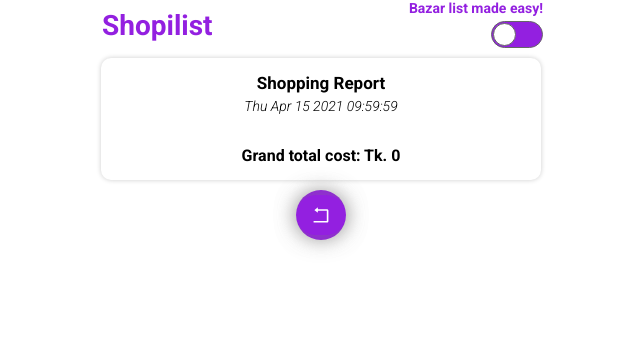
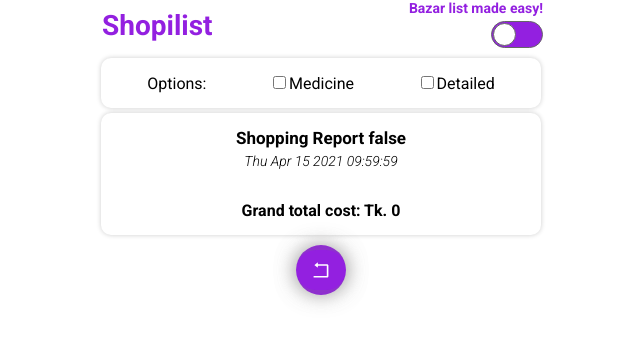
Before and after one commit to metanveer/shopiplanner, a React (Create React App) app: page /report in a window 1280 px wide. Shown: the top 344 px of the page, without its empty margins (319-959 px from the left). Built offline with nearby package versions, Linux system fonts and the light colour scheme.

Commit message:
Updated the report page

```diff
--- a/src/components/ItemCard.js
+++ b/src/components/ItemCard.js
@@ -70,7 +70,7 @@ const ItemCard = ({
       id
     );
     // eslint-disable-next-line react-hooks/exhaustive-deps
-  }, [disc, priceEstimated, id]);
+  }, [disc, priceEstimated]);
 
   function discountedPrice(price, disc) {
     const discountedPrice = price * 1 - (price * Number(disc) * 1) / 100;
--- a/src/components/Summary.js
+++ b/src/components/Summary.js
@@ -67,7 +67,7 @@ const Card = styled.div`
   margin: 0 0.4rem;
   color: ${(p) => p.theme.text};
   background-color: ${({ danger, theme }) =>
-    danger ? `${theme.danger}` : `${theme.cardBg}`};
+    danger ? `${theme.danger}` : `${theme.cardBgSummary}`};
   display: flex;
   flex-direction: column;
   justify-content: space-evenly;
--- a/src/configs/colors.js
+++ b/src/configs/colors.js
@@ -6,6 +6,7 @@ export const light = {
   itemCardDanger: "rgb(225 134 17 / 76%)",
   bg: "white",
   cardBg: "#fff",
+  cardBgSummary: "#eee",
   text: "black",
   textLight: "white",
   inputBorder: "#ccc",
@@ -24,6 +25,7 @@ export const dark = {
   itemCardDanger: "#b41919",
   bg: "#121212",
   cardBg: "#222222",
+  cardBgSummary: "#383838",
   text: "#E3E3E3",
   textLight: "#000",
   inputBorder: "#444",
--- a/src/contexts/ShoppingListReducer.js
+++ b/src/contexts/ShoppingListReducer.js
@@ -108,7 +108,7 @@ export const ShoppingListReducer = (state, action) => {
           ...state,
           ...getItemsCounts(state.shoppingListItems),
           shoppingListItems: [...state.shoppingListItems],
-          message: "Actual Price Added!",
+          message: null,
         };
       }
 
--- a/src/pages/Report.js
+++ b/src/pages/Report.js
@@ -1,4 +1,4 @@
-import React, { useContext } from "react";
+import React, { useContext, useState } from "react";
 import { AiOutlineRollback } from "react-icons/ai";
 import { ShoppingListContext } from "../contexts/ShoppingListContext";
 import { CenterButton, Button, StyledLink } from "../GlobalStyles";
@@ -9,20 +9,53 @@ const Report = () => {
   const { shoppingListItems, allItemsPriceAct } = useContext(
     ShoppingListContext
   );
+
+  const [isMedicine, setIsMedicine] = useState(false);
+  const [isDetailed, setIsDetailed] = useState(false);
+
   const currentDateTime = Date().toString().substring(0, 25);
   return (
     <>
+      <ReportCardOptions>
+        Options:
+        <label>
+          <input
+            name="isMedicine"
+            type="checkbox"
+            checked={isMedicine}
+            onChange={() => setIsMedicine(!isMedicine)}
+          />
+          Medicine
+        </label>
+        <label>
+          <input
+            name="isDetailed"
+            type="checkbox"
+            checked={isDetailed}
+            onChange={() => setIsDetailed(!isDetailed)}
+          />
+          Detailed
+        </label>
+      </ReportCardOptions>
       <ReportCard>
-        <HeadingText>Shopping Report</HeadingText>
+        <HeadingText>Shopping Report {`${isMedicine}`} </HeadingText>
         <DateTimeText>{currentDateTime} </DateTimeText>
         <ItemsListContainer>
+          {!isDetailed && (
             <ol>
               {shoppingListItems.map((item) =>
                 item.isPurchased ? (
                   <ItemsList key={item.id}>
-                  <strong>{item.name}</strong> : {item.quantity} {item.unit} at
-                  Tk. {decimalWithCommas(item.priceActual)}/{item.unit}. Total
-                  Tk. {decimalWithCommas(item.priceActual * item.quantity)}
+                    <strong>{item.name}</strong> :{" "}
+                    <div>
+                      <div>
+                        {item.quantity} {item.unit} at Tk.{" "}
+                        {decimalWithCommas(item.priceActual)}/{item.unit}
+                      </div>{" "}
+                      Total Tk.{" "}
+                      {decimalWithCommas(item.priceActual * item.quantity)}{" "}
+                      <div>{item.disc ? ` Disc (${item.disc}%)` : null}</div>
+                    </div>
                   </ItemsList>
                 ) : (
                   <ItemsList key={item.id}>
@@ -31,6 +64,61 @@ const Report = () => {
                 )
               )}
             </ol>
+          )}
+          {isDetailed && (
+            <ol>
+              {shoppingListItems.map((item) =>
+                item.isPurchased ? (
+                  <ItemsList key={item.id}>
+                    <strong>{item.name}</strong> :{" "}
+                    <div>
+                      <div>
+                        {item.quantity} {item.unit}{" "}
+                      </div>
+                      <div>
+                        {isMedicine ? "MRP " : `Budget/Est.:  `}
+                        <Text>
+                          Tk. {decimalWithCommas(item.priceEstimated)}/
+                          {item.unit}
+                        </Text>
+                      </div>
+                      <div>
+                        {isMedicine ? "Discounted Price: " : ` Actual Cost:  `}
+                        <Text>
+                          Tk. {decimalWithCommas(item.priceActual)}/{item.unit}
+                        </Text>
+                      </div>
+
+                      <div>
+                        {isMedicine ? "MRP Total: " : `Total Budgeted/Est.:  `}
+                        <Text>
+                          {" "}
+                          Tk.{" "}
+                          {decimalWithCommas(
+                            item.priceEstimated * item.quantity
+                          )}{" "}
+                        </Text>
+                      </div>
+                      <div>
+                        {isMedicine ? "Discounted Total: " : `Total Actual:  `}
+                        <Text>
+                          Tk.
+                          {decimalWithCommas(
+                            item.priceActual * item.quantity
+                          )}{" "}
+                        </Text>
+                      </div>
+                      <div>{item.disc ? ` Disc (${item.disc}%)` : null}</div>
+                    </div>
+                  </ItemsList>
+                ) : (
+                  <ItemsList key={item.id}>
+                    <strong>{item.name}</strong> : not found/purchased
+                  </ItemsList>
+                )
+              )}
+            </ol>
+          )}
         </ItemsListContainer>
         <strong>
           Grand total cost: Tk. {decimalWithCommas(allItemsPriceAct)}
@@ -61,6 +149,20 @@ const ReportCard = styled.div`
   justify-content: center;
   align-items: center;
 `;
+const ReportCardOptions = styled.div`
+  border-radius: 10px 10px 10px 10px;
+  border: 0px solid #000000;
+  box-shadow: 0px 0px 5px 0px rgba(0, 0, 0, 0.2);
+  flex: 1 1 20rem;
+  padding: 1.5rem;
+  margin: 0.5rem;
+  color: ${(p) => p.theme.text};
+  background-color: ${(p) => p.theme.cardBg};
+  display: flex;
+  flex-direction: row;
+  justify-content: space-around;
+  align-items: center;
+`;
 const ItemsListContainer = styled.div`
   border-radius: 10px 10px 10px 10px;
   width: 100%;
@@ -85,4 +187,8 @@ const ItemsList = styled.li`
   text-align: left;
 `;
 
+const Text = styled.span`
+  font-weight: 300;
+`;
+
 export default Report;
```
Lines whose indentation alone changed are shown as unchanged.
